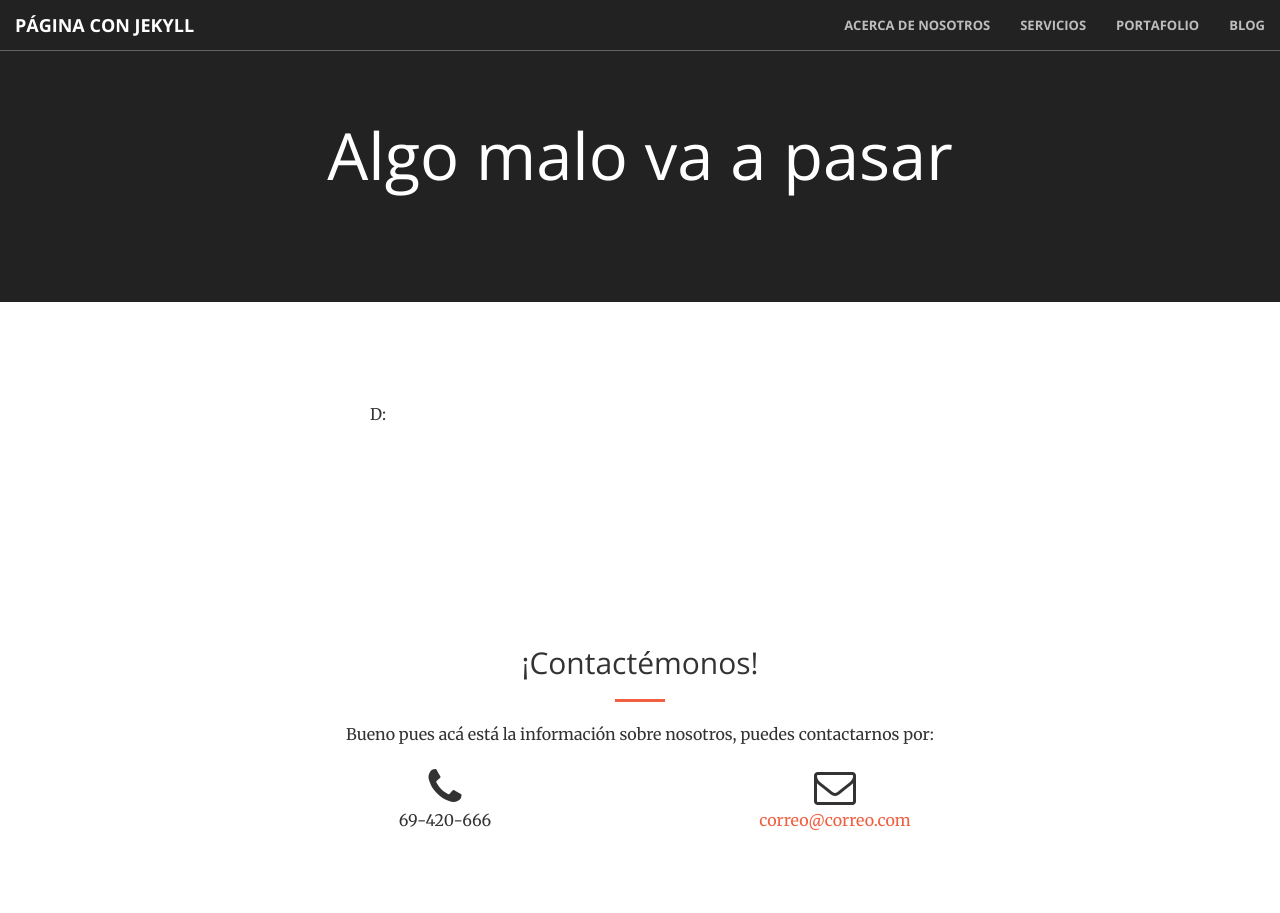
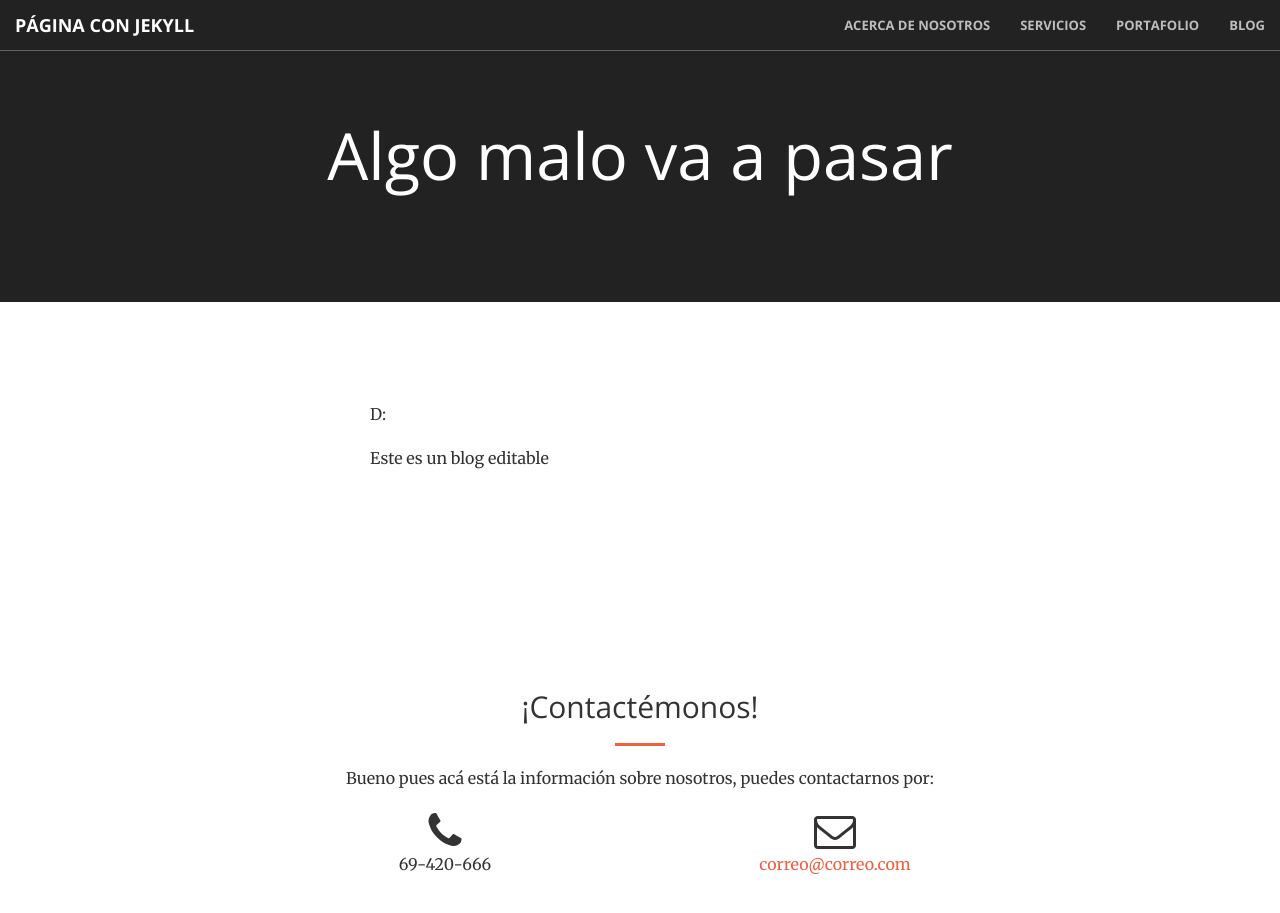
Before and after one commit to Dasapugo4444/jekyll-portal, a Jekyll site: the page built from _posts/2001-11-09-algo-malo-va-a-pasar.md, in a window 1280 px wide and 996 px high. Shown: the top 913 px of the window. Built offline with Jekyll 4.4.1, drawn with Linux system fonts in a browser that asks for light colours.

Commit message:
Moved '' to '_posts/2001-11-09-algo-malo-va-a-pasar.md _posts/2001-11-09-algo-malo.md' via CloudCannon

```diff
--- a/_posts/2001-11-09-algo-malo.md
+++ b/_posts/2001-11-09-algo-malo-va-a-pasar.md
@@ -2,4 +2,7 @@
 layout: post
 title: Algo malo va a pasar
 ---
+
 D:
+
+Este es un blog editable
```
